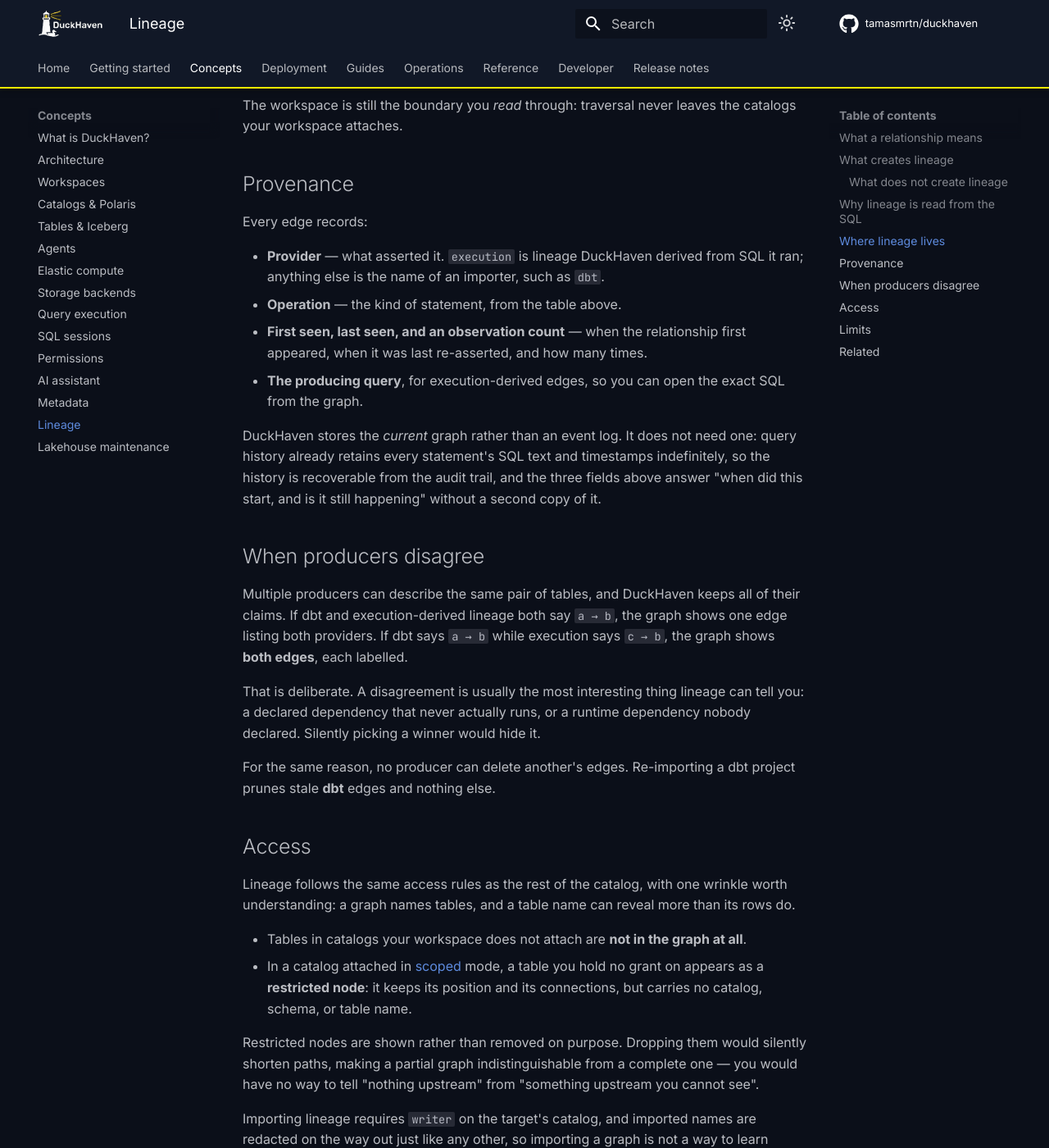
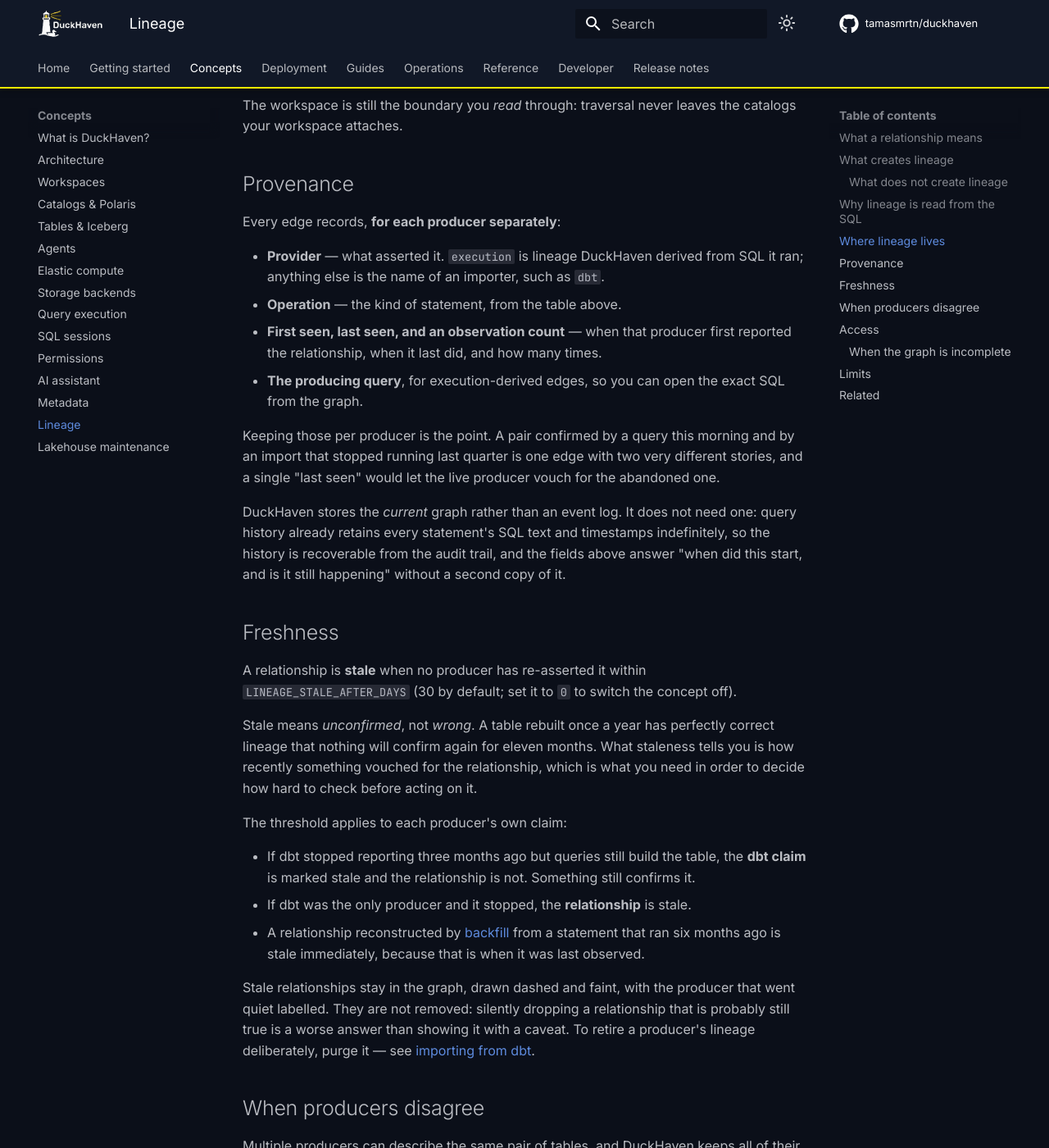
Before and after one commit to tamasmrtn/duckhaven, an MkDocs documentation site: the page built from docs/concepts/lineage.md, in a window 1280 px wide and 1400 px high, scrolled down 2213 px. Shown: the whole window at 82% size. Built offline with MkDocs 1.6.1 and Material for MkDocs 9.7.7, drawn with Linux system fonts in a browser that asks for light colours; comment, search, counter and statistics services are not loaded; some of the changed text lies outside the part shown.

Commit message:
Document lineage backfill, freshness, and rename behaviour
A guide for reconstructing the graph from query history, and the concept page
updated for what staleness claims (unconfirmed, not wrong), what an incomplete
graph does and does not tell you, and the rename limit — which is now a delay
rather than a permanent loss.

```diff
--- a/docs/concepts/lineage.md
+++ b/docs/concepts/lineage.md
@@ -76,18 +76,43 @@
 
 ## Provenance
 
-Every edge records:
+Every edge records, **for each producer separately**:
 
 - **Provider** — what asserted it. `execution` is lineage DuckHaven derived from SQL it ran; anything else is the name
   of an importer, such as `dbt`.
 - **Operation** — the kind of statement, from the table above.
-- **First seen, last seen, and an observation count** — when the relationship first appeared, when it was last
-  re-asserted, and how many times.
+- **First seen, last seen, and an observation count** — when that producer first reported the relationship, when it
+  last did, and how many times.
 - **The producing query**, for execution-derived edges, so you can open the exact SQL from the graph.
+
+Keeping those per producer is the point. A pair confirmed by a query this morning and by an import that stopped
+running last quarter is one edge with two very different stories, and a single "last seen" would let the live producer
+vouch for the abandoned one.
 
 DuckHaven stores the *current* graph rather than an event log. It does not need one: query history already retains
 every statement's SQL text and timestamps indefinitely, so the history is recoverable from the audit trail, and the
-three fields above answer "when did this start, and is it still happening" without a second copy of it.
+fields above answer "when did this start, and is it still happening" without a second copy of it.
+
+## Freshness
+
+A relationship is **stale** when no producer has re-asserted it within `LINEAGE_STALE_AFTER_DAYS` (30 by default; set
+it to `0` to switch the concept off).
+
+Stale means *unconfirmed*, not *wrong*. A table rebuilt once a year has perfectly correct lineage that nothing will
+confirm again for eleven months. What staleness tells you is how recently something vouched for the relationship, which
+is what you need in order to decide how hard to check before acting on it.
+
+The threshold applies to each producer's own claim:
+
+- If dbt stopped reporting three months ago but queries still build the table, the **dbt claim** is marked stale and the
+  relationship is not. Something still confirms it.
+- If dbt was the only producer and it stopped, the **relationship** is stale.
+- A relationship reconstructed by [backfill](../guides/backfill-lineage.md) from a statement that ran six months ago is
+  stale immediately, because that is when it was last observed.
+
+Stale relationships stay in the graph, drawn dashed and faint, with the producer that went quiet labelled. They are not
+removed: silently dropping a relationship that is probably still true is a worse answer than showing it with a caveat.
+To retire a producer's lineage deliberately, purge it — see [importing from dbt](../guides/import-dbt-lineage.md).
 
 ## When producers disagree
 
@@ -117,6 +142,19 @@
 Importing lineage requires `writer` on the target's catalog, and imported names are redacted on the way out just like
 any other, so importing a graph is not a way to learn names you could not otherwise see.
 
+### When the graph is incomplete
+
+Nodes outside your workspace's catalogs cannot be shown even as restricted placeholders — they are out of scope, not
+merely unreadable, and a placeholder would itself reveal that something is there and roughly where. But saying nothing
+at all would be worse, because "nothing depends on this table" and "something depends on it that you cannot see" lead to
+opposite decisions.
+
+So the graph reports **that** it is incomplete, and nothing more. The Lineage tab shows a note when part of the graph
+was dropped, and when *all* of it was, the tab says the lineage is outside this workspace rather than that there is
+none. No count, no direction, no catalog, no name — a count alone would say how much is out there.
+
+If you need the whole picture, attach the catalogs involved to your workspace, or ask someone who already has them.
+
 ## Limits
 
 !!! note "Column-level lineage is not available yet"
@@ -125,16 +163,24 @@
 
 Other limits worth knowing:
 
-- **Renaming a table breaks its lineage.** The renamed table is a new asset with no history, and the old table's edges
-  are removed when the old name is dropped. Re-running the transformation rebuilds them.
+- **Renaming a table keeps its lineage**, but not instantly. DuckHaven has no rename operation of its own, so a rename
+  arrives out of band — through `ALTER TABLE … RENAME TO` or another Iceberg client. It is recognised the next time
+  DuckHaven loads that table's metadata, which happens as soon as anyone opens it in the catalog explorer, and the
+  lineage moves to the new name then. Until that point the edges still sit under the old name.
+- **A table dropped and recreated under the same name is a different table**, and starts with no lineage. DuckHaven can
+  tell the two cases apart because Iceberg gives every table an id that survives a rename and changes on recreation — so
+  a rename keeps its history and a recreation does not inherit someone else's.
 - **Dropping a table removes its edges**, on both sides — the same cleanup that removes its metadata sidecar and its
   grants. Recreating the table and re-running the work restores them.
 - **Renaming a catalog is safe.** Assets are keyed by the catalog's identity, not its slug.
+- **The same table name in two catalogs is two assets.** Identity is always resolved within a catalog.
 - **Graphs are bounded.** Traversal is capped at 5 hops and 500 nodes; when a cap is hit the response says so and the
   UI tells you rather than quietly showing a subset.
 
 ## Related
 
+- [Reconstruct lineage from query history](../guides/backfill-lineage.md) — filling the graph in for work that ran
+  before lineage existed.
 - [Import lineage from dbt](../guides/import-dbt-lineage.md) — the first importer.
 - [Metadata](metadata.md) — what else DuckHaven records about a table.
 - [Permissions](permissions.md) — the grant tiers redaction is based on.
--- a/mkdocs.yml
+++ b/mkdocs.yml
@@ -129,6 +129,7 @@
       - Schedule queries: guides/schedule-queries.md
       - Read the session audit trail: guides/session-audit.md
       - Import lineage from dbt: guides/import-dbt-lineage.md
+      - Backfill lineage from history: guides/backfill-lineage.md
       - Use the AI assistant: guides/using-the-assistant.md
       - How access works: guides/access-levels.md
       - Manage users & access: guides/users-access.md
```
Also changed, not shown: docs/guides/backfill-lineage.md (added, +134 -0 lines), docs/reference/configuration.md (+13 -0 lines), docs/reference/rest-api.md (+10 -4 lines).
